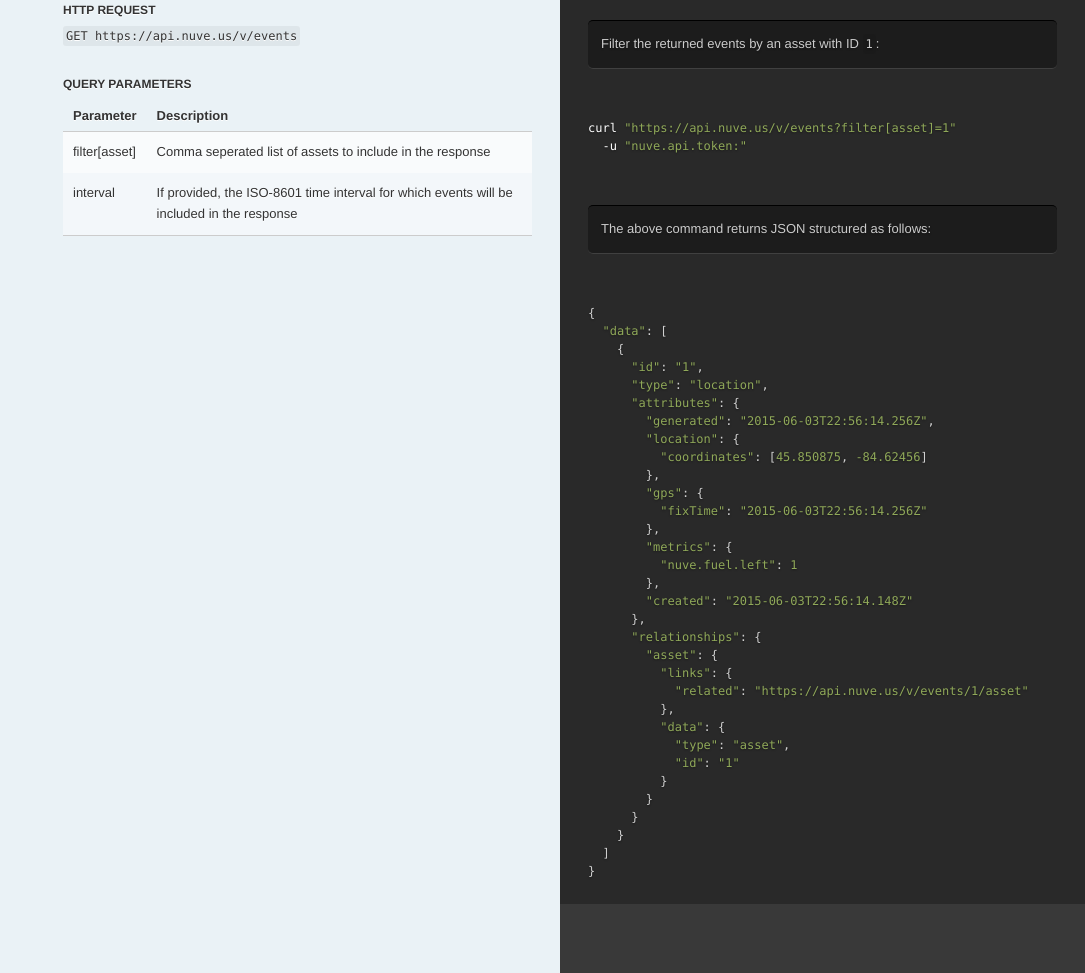
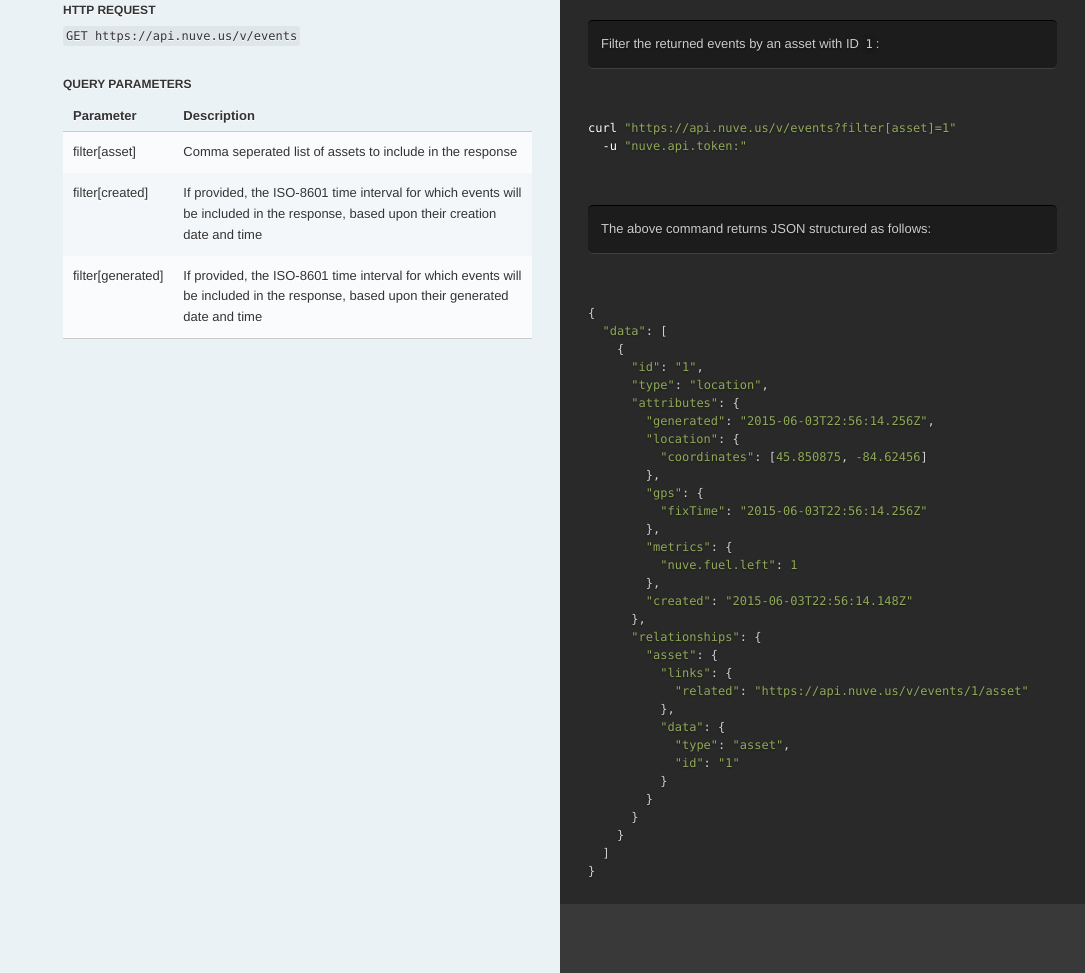
Before and after one commit to nuveTeam/nuve-api, a plain HTML site: page index.html in a window 1280 px wide. Shown: the part 2465-3438 px from the top of the page, without its empty margins (195-1280 px from the left). Drawn offline with nearby package versions, Linux system fonts and the light colour scheme; files whose address does not match are found by name.

Commit message:
Updating for Nuve API version 0.2

```diff
--- a/index.html
+++ b/index.html
@@ -206,8 +206,12 @@ only include particular assets over a particular time period.</p>
 <td>Comma seperated list of assets to include in the response</td>
 </tr>
 <tr>
-<td>interval</td>
-<td>If provided, the ISO-8601 time interval for which events will be included in the response</td>
+<td>filter[created]</td>
+<td>If provided, the ISO-8601 time interval for which events will be included in the response, based upon their creation date and time</td>
+</tr>
+<tr>
+<td>filter[generated]</td>
+<td>If provided, the ISO-8601 time interval for which events will be included in the response, based upon their generated date and time</td>
 </tr>
 </tbody></table>
 
```
Also changed, not shown: schema.html (+1 -1 lines), 1 other file.
